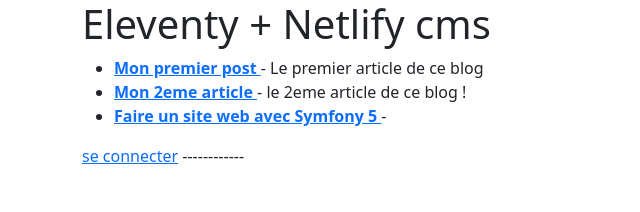
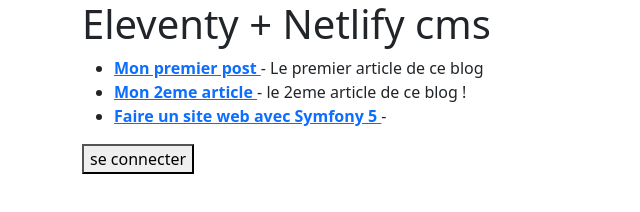
Before and after one commit to bruno683/eleventy-netlify-cms-test, an Eleventy site: page index.njk in a window 1280 px wide. Shown: the whole page, without its empty margins (0-640 px from the left). Built offline with nearby package versions, Linux system fonts and the light colour scheme; Eleventy itself is replaced by a stand-in of ours; files that its build step writes are made by us from their sources.

Commit message:
Add button to member login page

```diff
--- a/index.njk
+++ b/index.njk
@@ -6,5 +6,4 @@
 {% set postslist = collections.posts %}
 {% include "postslist.njk" %}
 
-<a href="https://zonecode.netlify.app/admin/#/">se connecter</a>
-------------
+<button type="button" style=" bakgroundColor: 'blue' " href="https://zonecode.netlify.app/admin/#/">se connecter</a>
```
